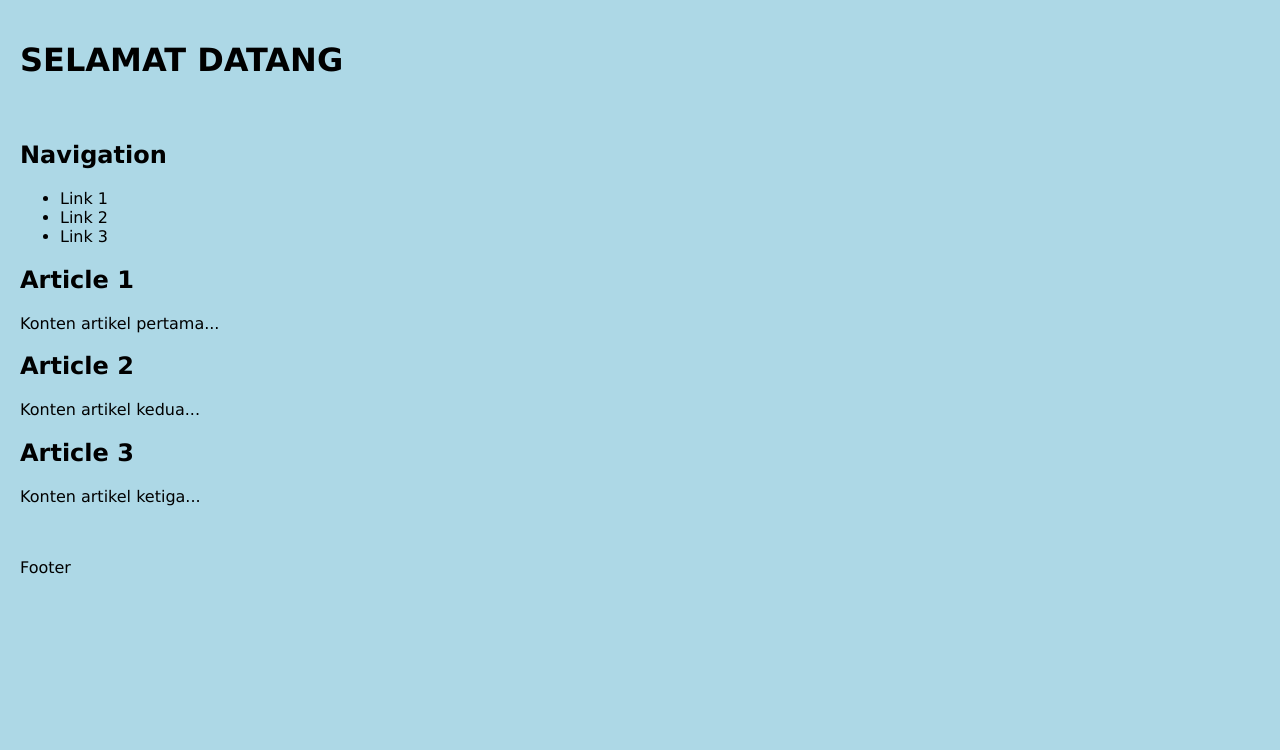
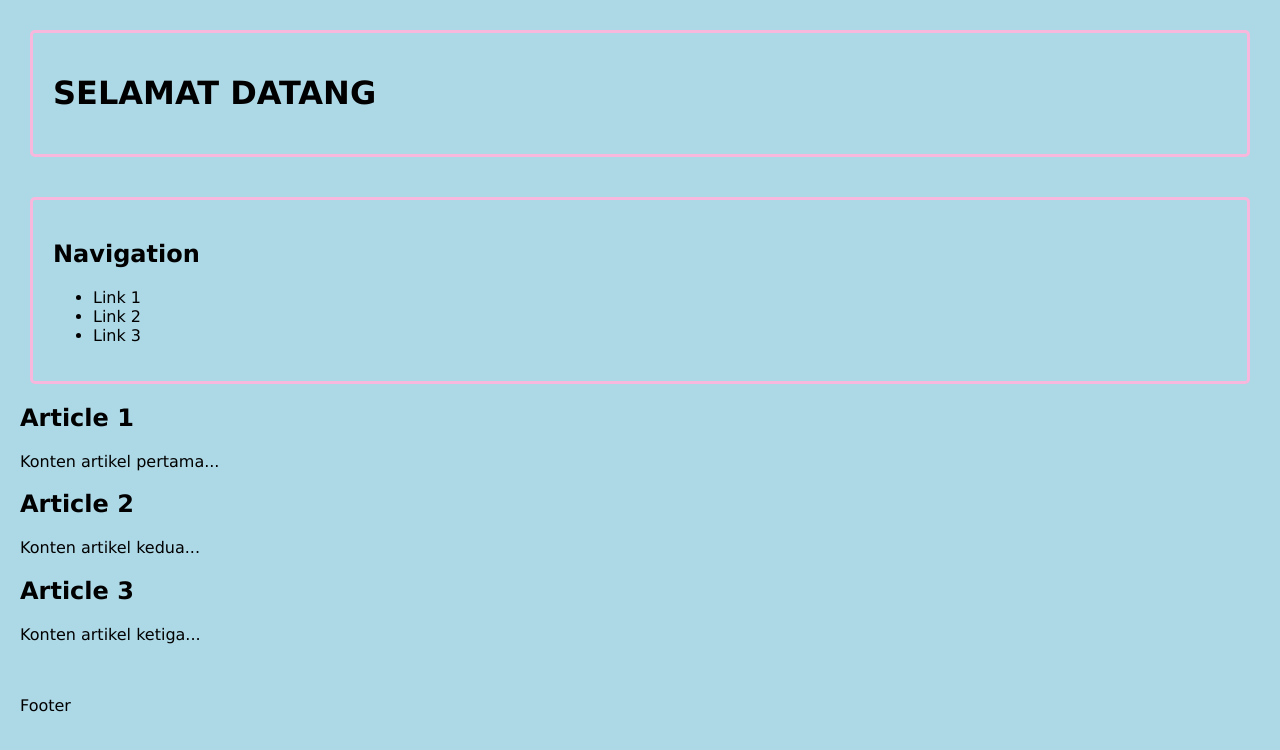
Before and after one commit to Asta1234567/latihan03, a plain HTML site: page index.html in a window 1280 px wide. Drawn offline with Linux system fonts and the light colour scheme.

Commit message:
style html

```diff
--- a/index.html
+++ b/index.html
@@ -14,6 +14,14 @@ body {background-color: lightblue;
         display: flex;
         flex-direction: column;
         gap: 20px;}
+
+        header,
+        nav,
+        article
+        footer {padding: 20px;
+        border: 3px solid rgb(248, 183, 220);
+        border-radius: 5px;
+        margin: 10px;}
 
     </style>
 </head>
```
